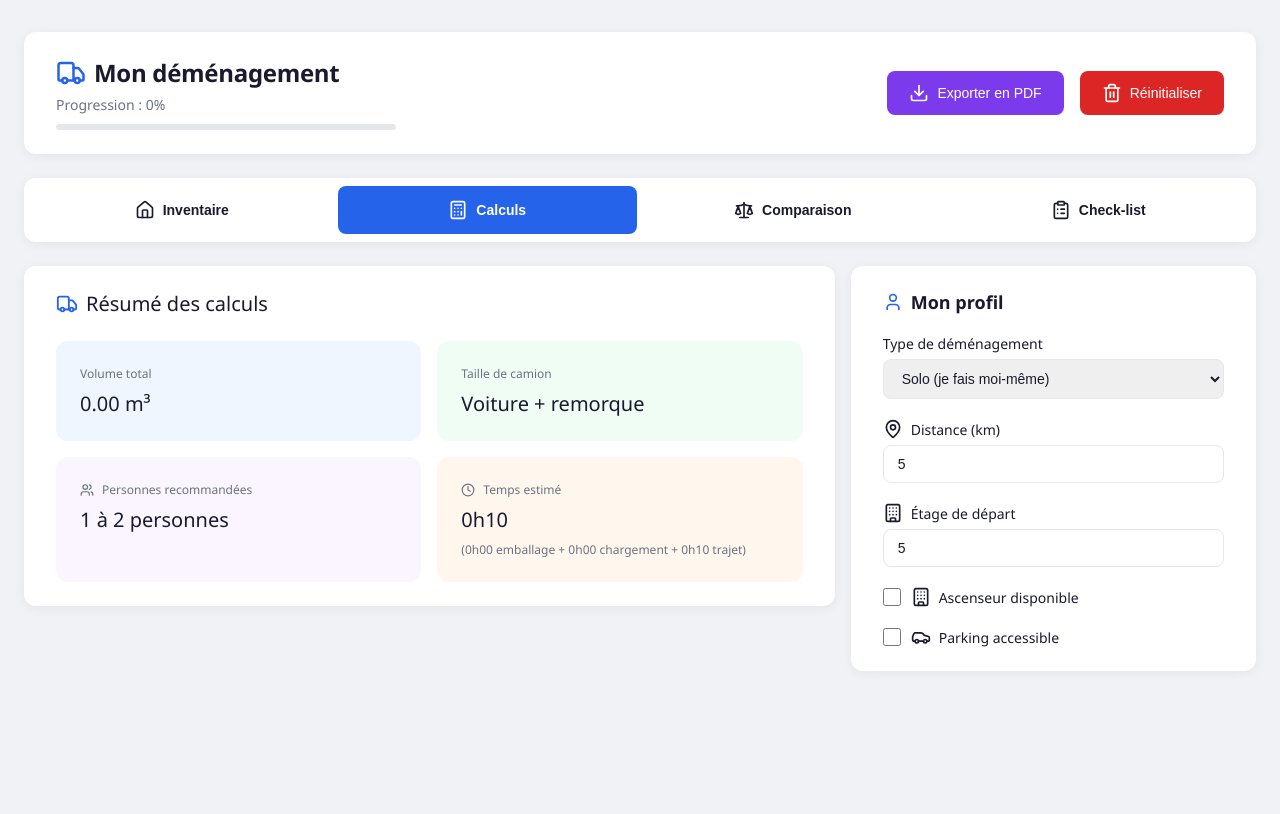
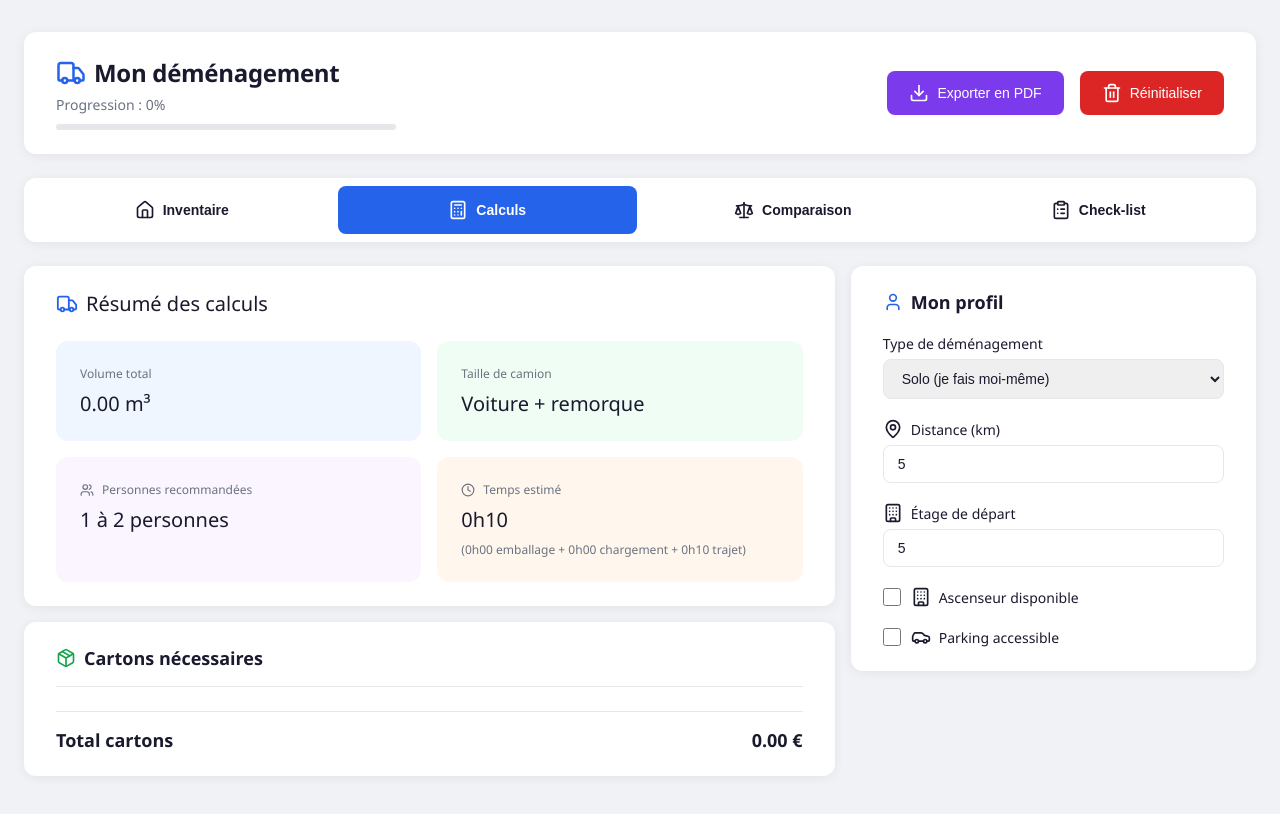
Before and after one commit to Maelys-B/simulateur-demenagement, a React (Vite) app: page / in a window 1280 px wide. Both pictures are taken after typing "Sample", "5", "5" into the empty fields and a click on the button "Calculs". Shown: the top 814 px of the page. Built offline with nearby package versions, Linux system fonts and the light colour scheme.

Commit message:
feat: ajout du calcul des cartons nécessaires par pièce et par taille

```diff
--- a/src/components/Calculs/Calculs.css
+++ b/src/components/Calculs/Calculs.css
@@ -48,3 +48,47 @@
 .calc-card--green  { background-color: #F0FDF4; }
 .calc-card--purple { background-color: #FAF5FF; }
 .calc-card--orange { background-color: #FFF7ED; }
+
+.calc-cartons-titre {
+  font-size: var(--font-size-lg);
+  font-weight: 600;
+  color: var(--color-text);
+  padding-bottom: var(--spacing-md);
+  border-bottom: 1px solid var(--color-border);
+}
+
+.calc-cartons-titre svg {
+  color: #16a34a;
+}
+
+.calc-cartons-piece {
+  display: flex;
+  flex-direction: column;
+  gap: var(--spacing-sm);
+}
+
+.calc-cartons-piece-nom {
+  font-size: var(--font-size-base);
+  font-weight: 600;
+  color: var(--color-text);
+}
+
+.calc-cartons-ligne {
+  display: flex;
+  justify-content: space-between;
+  align-items: center;
+  font-size: var(--font-size-base);
+  color: var(--color-text-muted);
+  padding: var(--spacing-xs) 0;
+}
+
+.calc-cartons-total {
+  display: flex;
+  justify-content: space-between;
+  align-items: center;
+  padding-top: var(--spacing-md);
+  border-top: 1px solid var(--color-border);
+  font-weight: 700;
+  font-size: var(--font-size-lg);
+  color: var(--color-text);
+}
--- a/src/components/Calculs/Calculs.jsx
+++ b/src/components/Calculs/Calculs.jsx
@@ -1,4 +1,4 @@
-import { Clock, Truck, Users } from 'lucide-react';
+import { Package, Clock, Truck, Users } from 'lucide-react';
 import './Calculs.css';
 
 export default function Calculs({ pieces, profil }) {
@@ -44,14 +44,38 @@ export default function Calculs({ pieces, profil }) {
       total: `${Math.floor(total)}h${String(Math.round((total % 1) * 60)).padStart(2, '0')}`,
     };
   }
+  function calculerCartons(pieces) {
+    const VOLUMES_CARTONS = {
+      petit: 0.032,
+      standard: 0.058,
+      grand: 0.077,
+    };
 
+    return pieces.map((piece) => {
+      const calculerGroupe = (taille) => {
+        const objets = piece.objetsAEmballer.filter((o) => o.carton === taille);
+        const volume = objets.reduce((acc, o) => acc + o.volume * o.quantite, 0);
+        const nb = Math.ceil(volume / (VOLUMES_CARTONS[taille] * 0.8));
+        return { nb, volume };
+      };
+
+      return {
+        nom: piece.nom,
+        petit: calculerGroupe('petit'),
+        standard: calculerGroupe('standard'),
+        grand: calculerGroupe('grand'),
+      };
+    });
+  }
 
   const volumeTotal = calculerVolume();
   const tailleCamion = determinerCamion(volumeTotal);
   const personneReco = determinerPersonne(volumeTotal);
   const tempsEstime = calculerTemps(volumeTotal, profil.distance);
+  const cartonsParPiece = calculerCartons(pieces);
 
   return (
+    <div>
       <div className="card calc-section">
         <h2 className="calc-titre icon">
           <Truck size={22} /> Résumé des calculs
@@ -76,5 +100,41 @@ export default function Calculs({ pieces, profil }) {
           </div>
         </div>
       </div>
+      <div className="card calc-section">
+        <h2 className="calc-cartons-titre icon">
+          <Package size={20} /> Cartons nécessaires
+        </h2>
+        {cartonsParPiece.map((piece) => {
+          const lignes = [
+            { label: 'Petits cartons', data: piece.petit },
+            { label: 'Cartons standards', data: piece.standard },
+            { label: 'Grands cartons', data: piece.grand },
+          ].filter((l) => l.data.nb > 0);
+
+          if (lignes.length === 0) return null;
+
+          return (
+            <div key={piece.nom} className="calc-cartons-piece">
+              <span className="calc-cartons-piece-nom">{piece.nom}</span>
+              {lignes.map((l) => (
+                <div key={l.label} className="calc-cartons-ligne">
+                  <span>{l.label} / {l.data.nb} carton(s)</span>
+                  <span>{(l.data.nb * 1.5).toFixed(2)} €</span>
+                </div>
+              ))}
+            </div>
+          );
+        })}
+        <div className="calc-cartons-total">
+          <span>Total cartons</span>
+          <span>
+            {cartonsParPiece
+              .reduce((acc, p) => acc + (p.petit.nb + p.standard.nb + p.grand.nb) * 1.5, 0)
+              .toFixed(2)} €
+          </span>
+        </div>
+      </div>
+
+   </div>
   );
 }
--- a/src/components/Inventaire/Inventaire.jsx
+++ b/src/components/Inventaire/Inventaire.jsx
@@ -134,6 +134,7 @@ export default function Inventaire({pieces, setPieces}) {
       nom: objetAEmballerSelectionne.nom,
       volume: objetAEmballerSelectionne.volume,
       quantite: quantiteEmballer,
+      carton: objetAEmballerSelectionne.carton,
     };
     setObjetAEmballerSelectionne(null);
     setQuantiteEmballer(1) ;
```
Lines whose indentation alone changed are shown as unchanged.
